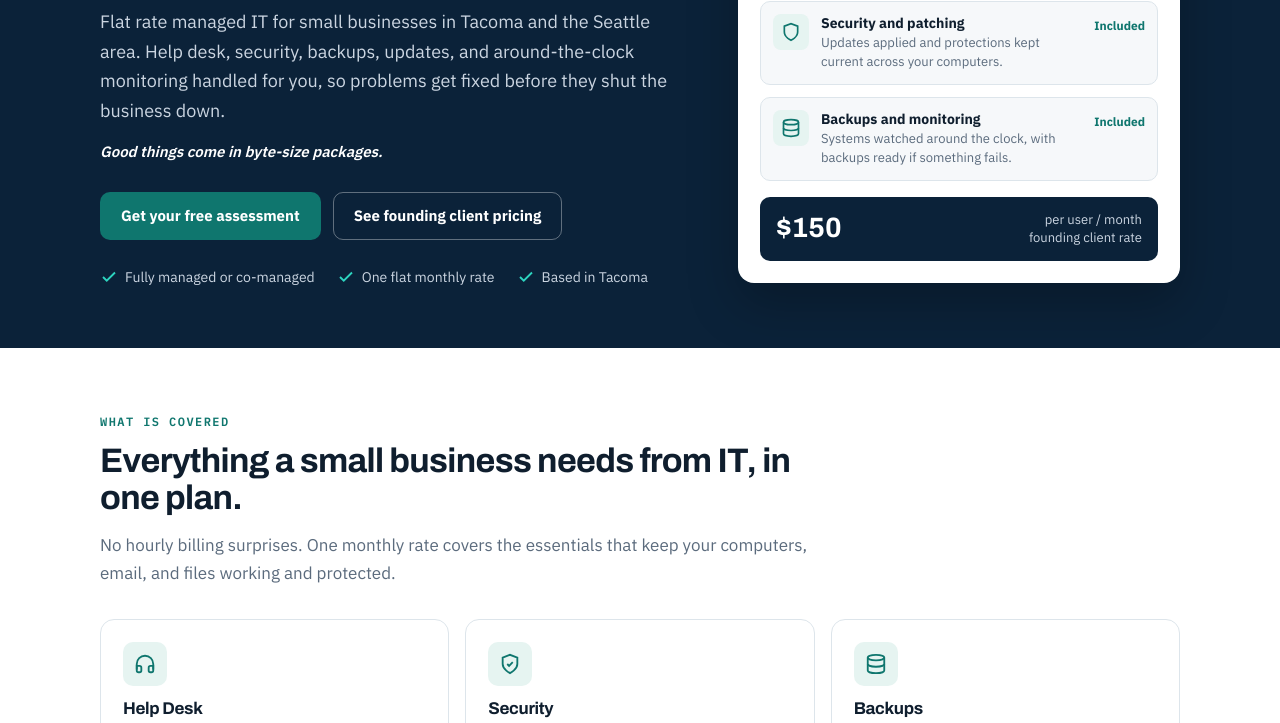
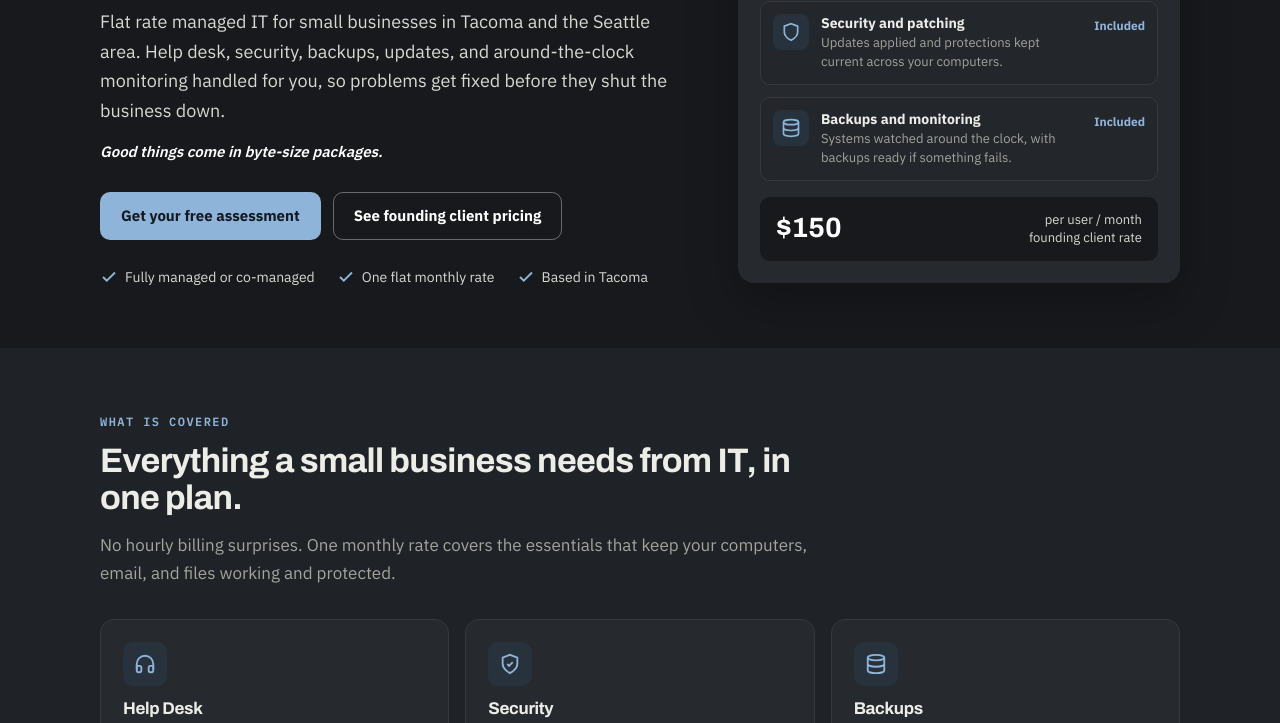
Before and after one commit to yahtmaster1/yahtmaster1.github.io, a plain HTML site: page index.html in a window 1280 px wide. Shown: the part 305-1028 px from the top of the page. Drawn offline with Linux system fonts and the light colour scheme.

Commit message:
Soft Dark colorway: gentle charcoal palette, off-white text, dusty sky accents

```diff
--- a/index.html
+++ b/index.html
@@ -12,41 +12,41 @@
 <link href="https://fonts.googleapis.com/css2?family=Archivo:wght@600;700;800&family=IBM+Plex+Mono:wght@500;600&family=IBM+Plex+Sans:wght@400;500;600;700&display=swap" rel="stylesheet">
 <style>
 :root{
-  --bg:#ffffff;
-  --bg-soft:#f6f8fa;
-  --surface:#ffffff;
-  --surface-2:#eef3f6;
-  --ink:#0f1e2e;
-  --ink-2:#334155;
-  --muted:#5b6b7d;
-  --line:#dde5eb;
-  --navy:#0b2239;
-  --navy-2:#0e2d4a;
-  --teal:#0f766e;
-  --teal-dark:#0b5e57;
-  --teal-soft:#e6f4f1;
-  --amber:#b45309;
-  --amber-soft:#fef3c7;
+  --bg:#1F2226;
+  --bg-soft:#23262B;
+  --surface:#26292E;
+  --surface-2:#2C3036;
+  --ink:#EDEDE8;
+  --ink-2:#D8D8D2;
+  --muted:#A3A49C;
+  --line:#363A40;
+  --navy:#17191C;
+  --navy-2:#1B1E22;
+  --teal:#8FB4D9;
+  --teal-dark:#A9C6E4;
+  --teal-soft:#28323C;
+  --amber:#D9A441;
+  --amber-soft:#33291A;
   --radius:14px;
-  --shadow:0 10px 30px rgba(11,34,57,.08);
+  --shadow:0 10px 30px rgba(0,0,0,.35);
 }
 @media (prefers-color-scheme: dark){
   :root{
-    --bg:#0a1522;
-    --bg-soft:#0d1b2c;
-    --surface:#102133;
-    --surface-2:#13283f;
-    --ink:#e8eef3;
-    --ink-2:#cbd5e1;
-    --muted:#94a8bb;
-    --line:#1e344d;
-    --navy:#081a2e;
-    --navy-2:#0b2239;
-    --teal:#2dd4bf;
-    --teal-dark:#5eead4;
-    --teal-soft:#0f2e2a;
-    --amber:#fbbf24;
-    --amber-soft:#2a2110;
+    --bg:#1F2226;
+    --bg-soft:#23262B;
+    --surface:#26292E;
+    --surface-2:#2C3036;
+    --ink:#EDEDE8;
+    --ink-2:#D8D8D2;
+    --muted:#A3A49C;
+    --line:#363A40;
+    --navy:#17191C;
+    --navy-2:#1B1E22;
+    --teal:#8FB4D9;
+    --teal-dark:#A9C6E4;
+    --teal-soft:#28323C;
+    --amber:#D9A441;
+    --amber-soft:#33291A;
     --shadow:0 10px 30px rgba(0,0,0,.35);
   }
 }
@@ -65,23 +65,23 @@ p{margin:0}
 .header-inner{display:flex;align-items:center;justify-content:space-between;gap:16px;min-height:68px}
 .brand{display:flex;align-items:center;gap:12px;text-decoration:none;min-height:48px}
 .mark{width:40px;height:40px;background:var(--navy);color:#fff;display:grid;place-items:center;border-radius:9px;font-family:"IBM Plex Mono",monospace;font-weight:700;font-size:15px;letter-spacing:-.03em;flex:0 0 auto}
-.mark-img{width:44px;height:44px;object-fit:contain;display:block}
-@media (prefers-color-scheme: dark){.mark{background:#e8eef3;color:#0b2239}}
+.mark-img{width:44px;height:44px;object-fit:contain;display:block;background:#fff;border-radius:10px;padding:3px}
+@media (prefers-color-scheme: dark){.mark{background:#EDEDE8;color:#17191C}}
 .brand-name{font-family:"Archivo",sans-serif;font-weight:800;font-size:17px;line-height:1.1;white-space:nowrap;display:block}
 .brand-sub{font-size:12px;color:var(--muted);line-height:1.2;font-weight:500;display:block;white-space:nowrap}
 .nav{display:flex;align-items:center;gap:4px;flex-wrap:wrap;justify-content:flex-end}
 .nav a{text-decoration:none;font-size:14px;font-weight:600;color:var(--ink-2);padding:10px 12px;border-radius:8px;min-height:40px;display:inline-flex;align-items:center}
 .nav a:hover{background:var(--surface-2)}
-.nav a.btn-primary{color:#fff}
+.nav a.btn-primary{color:#131A21}
 .nav a.btn-primary:hover{background:var(--teal-dark)}
-@media (prefers-color-scheme: dark){.nav a.btn-primary{color:#06201c}}
+@media (prefers-color-scheme: dark){.nav a.btn-primary{color:#131A21}}
 .btn{display:inline-flex;align-items:center;justify-content:center;gap:8px;text-decoration:none;font-weight:700;border-radius:10px;padding:0 20px;min-height:48px;font-size:15px;border:1px solid transparent;cursor:pointer;white-space:nowrap}
-.btn-primary{background:var(--teal);color:#fff}
-@media (prefers-color-scheme: dark){.btn-primary{color:#06201c}}
+.btn-primary{background:var(--teal);color:#131A21}
+@media (prefers-color-scheme: dark){.btn-primary{color:#131A21}}
 .btn-primary:hover{background:var(--teal-dark)}
 .btn-outline{background:transparent;color:var(--ink);border-color:var(--line)}
 .btn-outline:hover{border-color:var(--ink)}
-.btn-white{background:#fff;color:#0b2239}
+.btn-white{background:#fff;color:#17191C}
 .btn-ghost-light{background:transparent;color:#fff;border-color:rgba(255,255,255,.35)}
 .header-cta{margin-left:8px}
 @media(max-width:760px){.nav a:not(.btn){display:none}.brand-sub{display:none}}
@@ -90,17 +90,17 @@ p{margin:0}
 .hero{background:var(--navy);color:#fff;overflow:hidden}
 .hero-inner{display:grid;grid-template-columns:1.15fr .85fr;gap:40px;padding-top:56px;padding-bottom:60px;align-items:center}
 .eyebrow{display:inline-flex;align-items:center;gap:8px;background:rgba(255,255,255,.1);border:1px solid rgba(255,255,255,.16);padding:7px 12px;border-radius:999px;font-size:13px;font-weight:600;letter-spacing:.02em}
-.eyebrow-dot{width:8px;height:8px;border-radius:50%;background:#2dd4bf;flex:0 0 auto}
+.eyebrow-dot{width:8px;height:8px;border-radius:50%;background:#8FB4D9;flex:0 0 auto}
 .hero h1{font-size:52px;font-weight:800;margin-top:20px;max-width:620px}
-.hero h1 span{color:#5eead4}
-.hero-lead{margin-top:18px;font-size:18px;line-height:1.65;color:#cbd5e1;max-width:580px}
+.hero h1 span{color:#A9C6E4}
+.hero-lead{margin-top:18px;font-size:18px;line-height:1.65;color:#D8D8D2;max-width:580px}
 .tagline{margin-top:14px;font-size:15px;font-weight:600;color:#fff;font-style:italic}
 .hero-actions{display:flex;flex-wrap:wrap;gap:12px;margin-top:28px}
-.hero-meta{display:flex;flex-wrap:wrap;gap:10px 22px;margin-top:26px;font-size:14px;color:#cbd5e1}
+.hero-meta{display:flex;flex-wrap:wrap;gap:10px 22px;margin-top:26px;font-size:14px;color:#D8D8D2}
 .hero-meta span{display:inline-flex;gap:7px;align-items:center}
-.check{width:18px;height:18px;flex:0 0 auto;color:#2dd4bf}
-.panel{background:#fff;color:#0f1e2e;border-radius:16px;padding:22px;box-shadow:0 20px 50px rgba(0,0,0,.25)}
-@media (prefers-color-scheme: dark){.panel{background:#102133;color:#e8eef3}}
+.check{width:18px;height:18px;flex:0 0 auto;color:#8FB4D9}
+.panel{background:#26292E;color:#EDEDE8;border-radius:16px;padding:22px;box-shadow:0 20px 50px rgba(0,0,0,.25)}
+@media (prefers-color-scheme: dark){.panel{background:#26292E;color:#EDEDE8}}
 .panel-head{display:flex;justify-content:space-between;align-items:center;padding-bottom:14px;border-bottom:1px solid var(--line)}
 .panel-title{font-weight:700;font-size:14px;letter-spacing:.04em;text-transform:uppercase}
 .panel-badge{font-size:12px;font-weight:700;background:var(--teal-soft);color:var(--teal-dark);padding:5px 9px;border-radius:999px}
@@ -113,7 +113,7 @@ p{margin:0}
 .status-ok{margin-left:auto;font-size:12px;font-weight:700;color:var(--teal);white-space:nowrap;padding-top:2px}
 .panel-foot{margin-top:16px;background:var(--navy);color:#fff;border-radius:10px;padding:14px 16px;display:flex;justify-content:space-between;gap:12px;align-items:center}
 .panel-foot strong{font-size:28px;line-height:1;font-family:"Archivo",sans-serif}
-.panel-foot span{font-size:13px;color:#cbd5e1;line-height:1.4;display:block;text-align:right}
+.panel-foot span{font-size:13px;color:#D8D8D2;line-height:1.4;display:block;text-align:right}
 @media(max-width:880px){.hero-inner{grid-template-columns:1fr;padding-top:40px;padding-bottom:44px}.hero h1{font-size:36px}.hero-lead{font-size:17px}}
 @media(max-width:480px){.brand-name{font-size:15px}.mark{width:36px;height:36px;font-size:13px}.header-cta{font-size:13px !important;padding:0 12px !important}}
 
@@ -145,7 +145,7 @@ p{margin:0}
 .compare-list li{display:flex;gap:11px;align-items:flex-start;font-size:15px;line-height:1.55}
 .compare-list li svg{width:20px;height:20px;flex:0 0 auto;margin-top:2px}
 .compare-card:not(.featured) .compare-list svg{color:#b45309}
-.compare-card.featured .compare-list svg{color:#2dd4bf}
+.compare-card.featured .compare-list svg{color:#8FB4D9}
 .compare-note{margin-top:20px;font-size:14px;color:var(--muted);max-width:760px}
 @media(max-width:760px){.compare{grid-template-columns:1fr}}
 
@@ -162,7 +162,7 @@ p{margin:0}
 .offers{display:grid;grid-template-columns:1.1fr 1fr 1fr;gap:16px;margin-top:32px;align-items:stretch}
 .offer{border-radius:16px;padding:26px;border:1px solid var(--line);background:var(--surface);display:flex;flex-direction:column}
 .offer.main{background:var(--teal);color:#fff;border-color:var(--teal)}
-@media (prefers-color-scheme: dark){.offer.main{color:#06201c}}
+@media (prefers-color-scheme: dark){.offer.main{color:#131A21}}
 .offer-label{font-size:12px;font-weight:700;letter-spacing:.1em;text-transform:uppercase;opacity:.9}
 .offer-price{font-family:"Archivo",sans-serif;font-size:48px;line-height:1;font-weight:800;margin:14px 0 4px}
 .offer-price small{font-size:16px;font-weight:600}
@@ -188,12 +188,12 @@ p{margin:0}
 /* Contact */
 .contact{background:var(--navy);color:#fff;border-radius:20px;padding:36px;display:grid;grid-template-columns:1.2fr .8fr;gap:32px}
 .contact h2{font-size:32px;color:#fff}
-.contact p{color:#cbd5e1;margin-top:12px;font-size:16px;line-height:1.65;max-width:520px}
+.contact p{color:#D8D8D2;margin-top:12px;font-size:16px;line-height:1.65;max-width:520px}
 .contact-details{background:rgba(255,255,255,.07);border:1px solid rgba(255,255,255,.14);border-radius:14px;padding:22px;height:fit-content}
 .contact-details dl{margin:0;display:grid;gap:16px}
-.contact-details dt{font-size:12px;letter-spacing:.1em;text-transform:uppercase;color:#94a3b8;font-weight:700}
+.contact-details dt{font-size:12px;letter-spacing:.1em;text-transform:uppercase;color:#A3A49C;font-weight:700}
 .contact-details dd{margin:3px 0 0;font-size:16px;font-weight:600}
-.contact-details a{color:#5eead4;text-decoration:none;word-break:break-all}
+.contact-details a{color:#A9C6E4;text-decoration:none;word-break:break-all}
 .contact-details a:hover{text-decoration:underline}
 .contact-actions{display:flex;flex-wrap:wrap;gap:12px;margin-top:24px}
 @media(max-width:760px){.contact{grid-template-columns:1fr;padding:26px}.contact h2{font-size:27px}}
@@ -452,8 +452,8 @@ footer{padding:28px 0 36px;color:var(--muted);font-size:13.5px}
             <a class="btn btn-ghost-light" href="mailto:kamal@bytesizemsp.com?subject=Free%20assessment%20%E2%80%94%20Byte%20Size%20Solutions&amp;body=Hi%20Kamal%2C%0A%0AI%27d%20like%20to%20book%20the%20free%20network%20and%20security%20assessment.%0A%0ABusiness%3A%20%0ANumber%20of%20users%2Fcomputers%3A%20%0AGood%20time%20to%20talk%3A%20%0A" aria-label="Email Kamal at kamal@bytesizemsp.com">Email kamal@bytesizemsp.com</a>
             <button class="btn btn-ghost-light" type="button" id="copyEmailBtn">Copy email address</button>
           </div>
-          <p id="copyEmailStatus" role="status" aria-live="polite" style="font-size:13.5px;margin-top:12px;min-height:20px;color:#5eead4"></p>
-          <p style="font-size:13.5px;margin-top:6px">Prefer to start by email? Mention the free assessment and a good time to talk will be arranged. If the email button does not open your mail app, copy the address above and email <a href="mailto:kamal@bytesizemsp.com?subject=Free%20assessment%20%E2%80%94%20Byte%20Size%20Solutions" style="color:#5eead4">kamal@bytesizemsp.com</a> directly.</p>
+          <p id="copyEmailStatus" role="status" aria-live="polite" style="font-size:13.5px;margin-top:12px;min-height:20px;color:#A9C6E4"></p>
+          <p style="font-size:13.5px;margin-top:6px">Prefer to start by email? Mention the free assessment and a good time to talk will be arranged. If the email button does not open your mail app, copy the address above and email <a href="mailto:kamal@bytesizemsp.com?subject=Free%20assessment%20%E2%80%94%20Byte%20Size%20Solutions" style="color:#A9C6E4">kamal@bytesizemsp.com</a> directly.</p>
         </div>
         <div class="contact-details">
           <dl>
```
